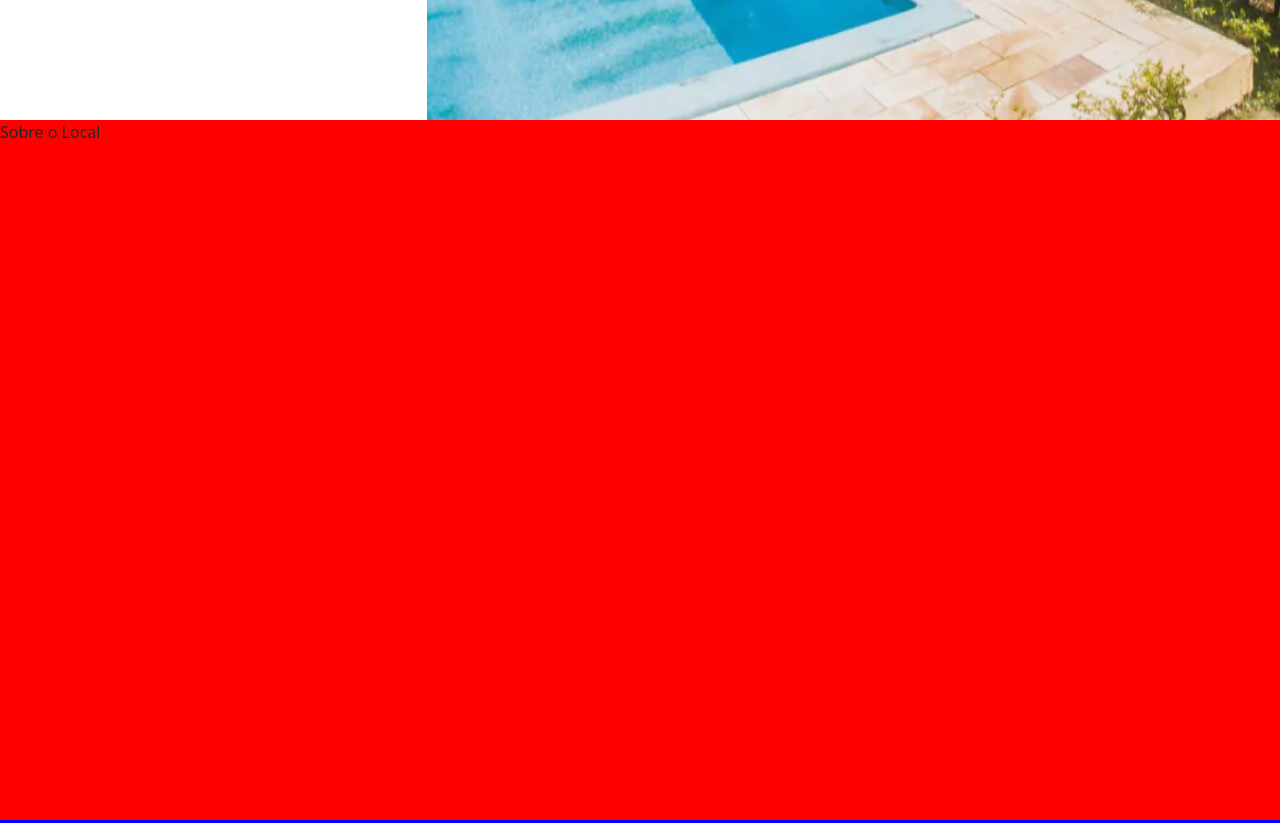
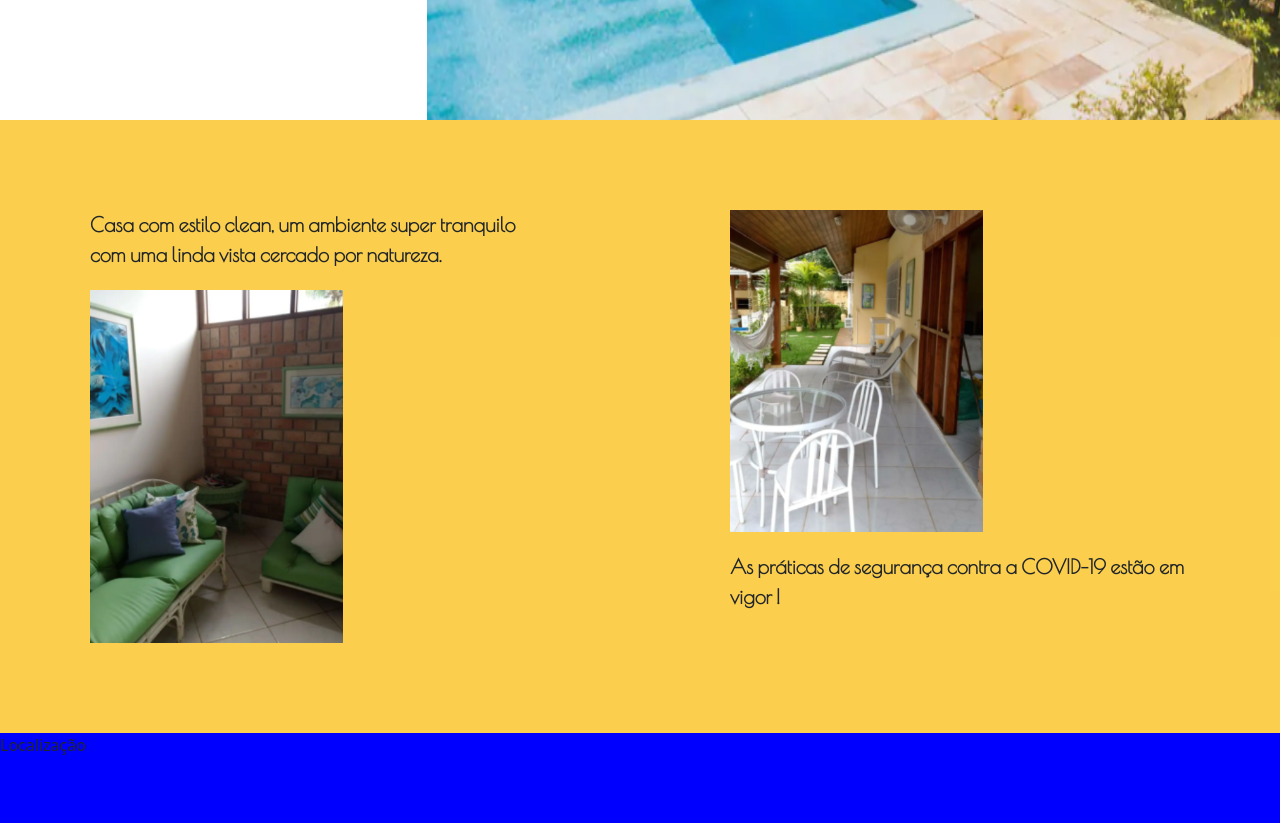
Before and after one commit to klesiane/locacao-ubatuba, a plain HTML site: page index.html in a window 1280 px wide. Shown: the part 680-1503 px from the top of the page. Drawn offline with nearby package versions, Linux system fonts and the light colour scheme.

Commit message:
atualizacoes

```diff
--- a/index.html
+++ b/index.html
@@ -14,7 +14,7 @@
     <link rel="preconnect" href="https://fonts.googleapis.com" />
     <link rel="preconnect" href="https://fonts.gstatic.com" crossorigin />
     <link
-      href="https://fonts.googleapis.com/css2?family=Kalam&family=Lobster+Two:ital@1&family=Poiret+One&display=swap"
+      href="https://fonts.googleapis.com/css2?family=Kalam&family=Lobster+Two:ital@1&family=Poiret+One&family=Yeseva+One&display=swap"
       rel="stylesheet"
     />
 
@@ -47,18 +47,42 @@
         </div>
       </div>
 
-      <div id="local" style="height: 700px; background-color: red">
-        Sobre o Local
+      <div id="apresentacao">
+        <div class="col-6" id="secao1-part1">
+          Casa com estilo clean, um ambiente super tranquilo com uma linda vista
+          cercado por natureza.
+
+          <img
+            src="images/sala_entrada.png"
+            alt="sala-entrada"
+            id="img-entrada"
+          />
+        </div>
+        <div class="col-6" id="secao1-part2">
+          <img src="images/varanda.png" alt="sala-jantar" id="img-varanda" />
+
+          As práticas de segurança contra a COVID-19 estão em vigor !
+        </div>
+      </div>
+
+      <div id="local">
+
       </div>
 
       <div id="localizacao" style="height: 700px; background-color: blue">
         Localização
       </div>
 
-      <div id="contato" style="height: 700px; background-color: yellow">
-        Contato
+    </main>
+    <footer>
+      <div id="contato">
+        <img src="images/logo.png" alt="logo">
+
+        <div id="texto-contato">
+        <h1>Hospedado por Cristina</h1>
+        <h2>Desde 2019</h2>
       </div>
-    </main>
-    <footer></footer>
+      </div>
+    </footer>
   </body>
 </html>
--- a/style.css
+++ b/style.css
@@ -74,3 +74,56 @@
   width: 100%;
   height: 100vh;
 }
+
+#apresentacao {
+  font-family: 'Poiret One', cursive;
+  font-weight: 600;
+  font-size: 20px;
+  display: flex;
+  flex-direction: row;
+  background-color: #fac013c0;
+}
+
+#secao1-part1 {
+  display: flex;
+  flex-direction: column;
+  padding: 90px;
+  gap: 20px;
+}
+
+#img-entrada {
+  width: 55%;
+}
+
+#secao1-part2 {
+  display: flex;
+  flex-direction: column;
+  padding: 90px;
+  gap: 20px;
+}
+
+#img-varanda {
+  width: 55%;
+}
+
+#contato {
+  display: flex;
+  flex-direction: row;
+  gap: 15px;
+  padding: 15px;
+}
+
+#texto-contato {
+  display: flex;
+  flex-direction: column;
+  gap: 2px;
+}
+
+h1 {
+  font-size: 20px;
+  font-weight: bold;
+}
+
+h2 {
+  font-size: 12px;
+}
```
